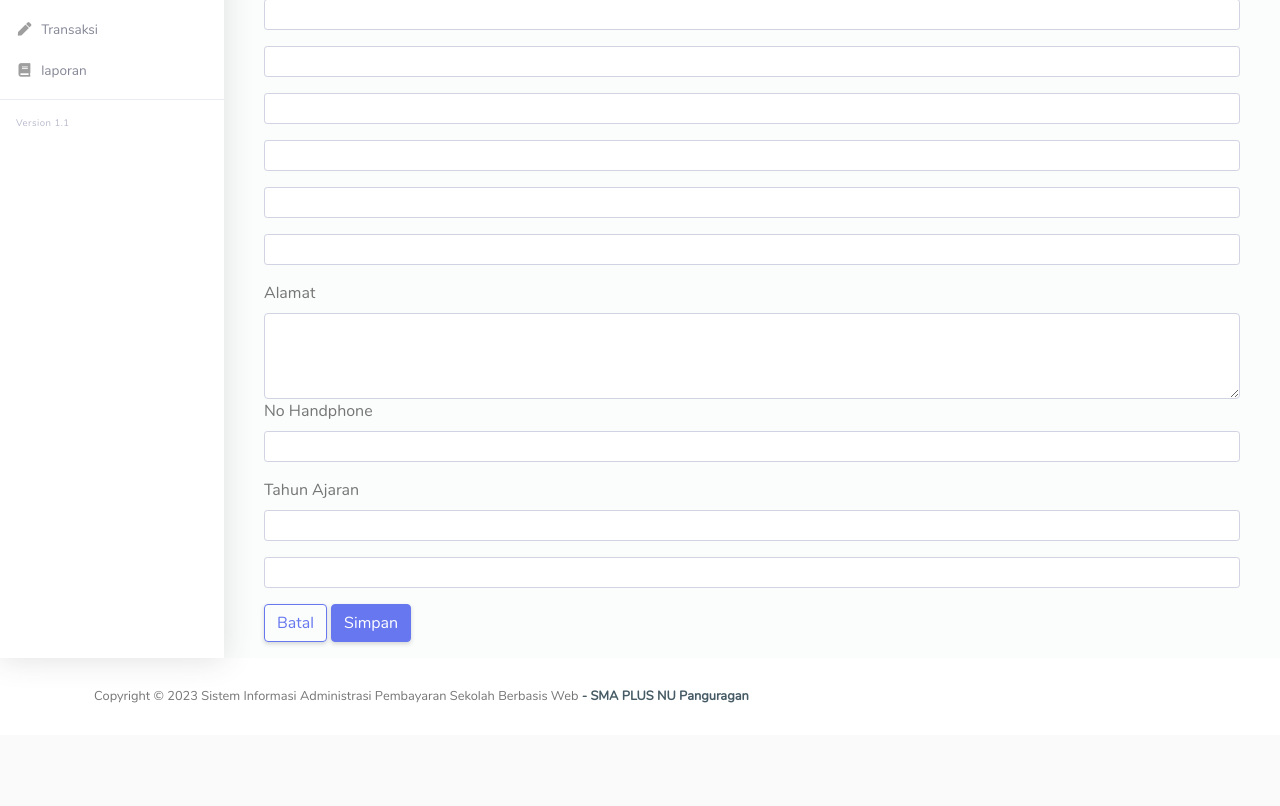
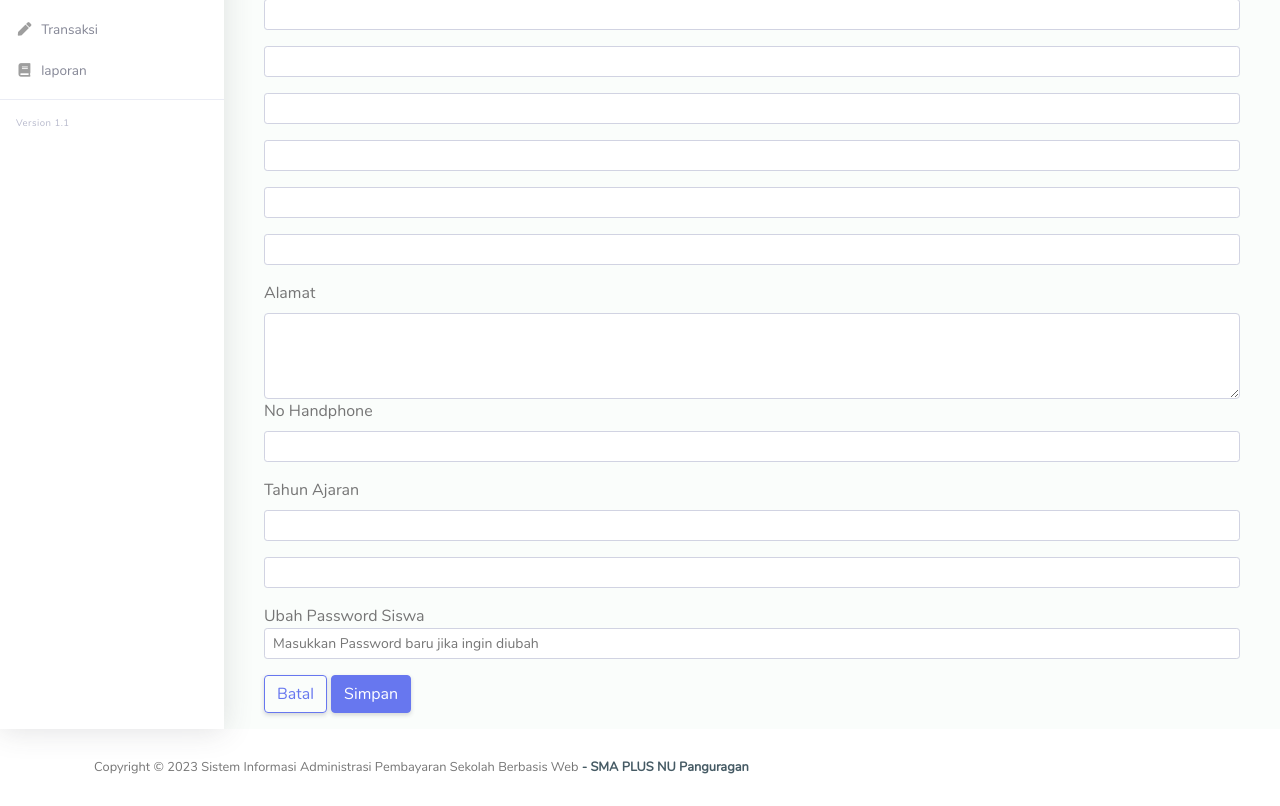
Before and after one commit to supardi98/siadsmapanguragan, a CodeIgniter app: page /database/index.php/siswa/editsiswa/1 in a window 1280 px wide. Shown: the part 193-999 px from the top of the page. Before the commit the page ends 896 px from the top, so only its background shows below. Run offline with CodeIgniter, Linux system fonts and the light colour scheme; data comes from the database, SQL or seed files in the repository; data that the repository does not hold is empty; some libraries are stand-ins or nearby versions.

Commit message:
penambahan kolom password untuk siswa

```diff
--- a/application/controllers/Siswa.php
+++ b/application/controllers/Siswa.php
@@ -52,6 +52,7 @@ class Siswa extends CI_Controller {
     public function tambah_aksi()
     {
 		$nisn = $this->input->post('nisn');
+		$password = $this->input->post('password');
         $nama = $this->input->post('nama');
 		$nama_kelas = $this->input->post('nama_kelas');
 		$tanggal_lahir = $this->input->post('tanggal_lahir');
@@ -65,6 +66,7 @@ class Siswa extends CI_Controller {
 
         $data = array(
 			'nisn' => $nisn,
+			'password' => $password,
             'nama' => $nama,
 			'nama_kelas' => $nama_kelas,
 			'tanggal_lahir' => $tanggal_lahir,
@@ -97,7 +99,9 @@ class Siswa extends CI_Controller {
         $alamat = $this->input->post('alamat');
 		$no_hp = $this->input->post('no_hp');
 		$tahun_ajaran = $this->input->post('tahun_ajaran');
-        $status = $this->input->post('status');;
+        $status = $this->input->post('status');
+
+        $password = $this->input->post('password');
 
 
         $data = array(
@@ -111,6 +115,10 @@ class Siswa extends CI_Controller {
 			'tahun_ajaran' => $tahun_ajaran,
             'status' => $status
         );
+
+        if ($password) {
+            $data['password'] = $password;
+        }
 
 		$query = $this->Siswa_model->updateDataSiswa($id, $data);
 		if($query <0){
--- a/application/views/admin/siswa.php
+++ b/application/views/admin/siswa.php
@@ -115,6 +115,8 @@
                 <form action="<?php echo base_url() . 'Siswa/tambah_aksi'; ?>" method="post">
                 <label class="nisn sm-2">NISN</label>
                 <input class="form-control form-control-sm  mb-3" required id="nisn" name="nisn" type="text" placeholder="Masukan NISN">
+                <label class="nisn sm-2">Password Login</label>
+                <input class="form-control form-control-sm  mb-3" required id="password" name="password" type="password" placeholder="Masukan Password untuk siswa login">
                 <label class="nama sm-2">Nama Lengkap</label>
                 <input class="form-control form-control-sm  mb-3" required id="nama" name="nama" type="text" placeholder="Masukan Nama Siswa">
                 <label class="nama_kelas">Kelas</label>
--- a/application/views/admin/v_editsiswa.php
+++ b/application/views/admin/v_editsiswa.php
@@ -28,7 +28,8 @@
                 <input class="form-control form-control-sm  mb-3"  id="tahun_ajaran" name="tahun_ajaran" type="text" value="<?php echo $querySis->tahun_ajaran?>">
                 <input class="form-control form-control-sm  mb-3"   id="status" name="status" type="text" value="<?php echo $querySis->status?>">
 
-
+                Ubah Password Siswa
+                <input class="form-control form-control-sm  mb-3"  id="password" name="password" type="password" placeholder="Masukkan Password baru jika ingin diubah">
 
 
                   <a href="<?= base_url('siswa');?>" class="btn btn-outline-primary" >Batal</a>
```
Also changed, not shown: 1 other file.
